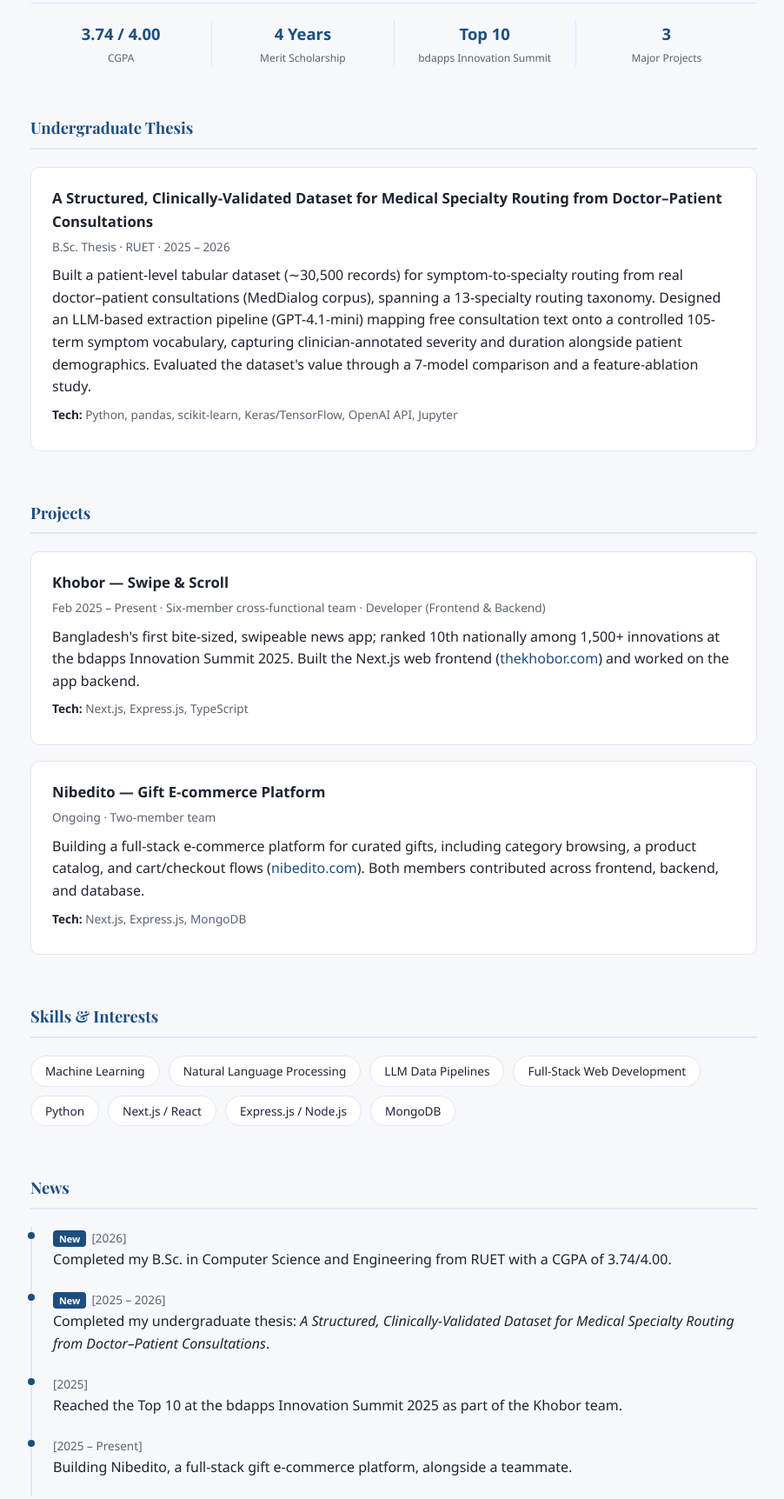
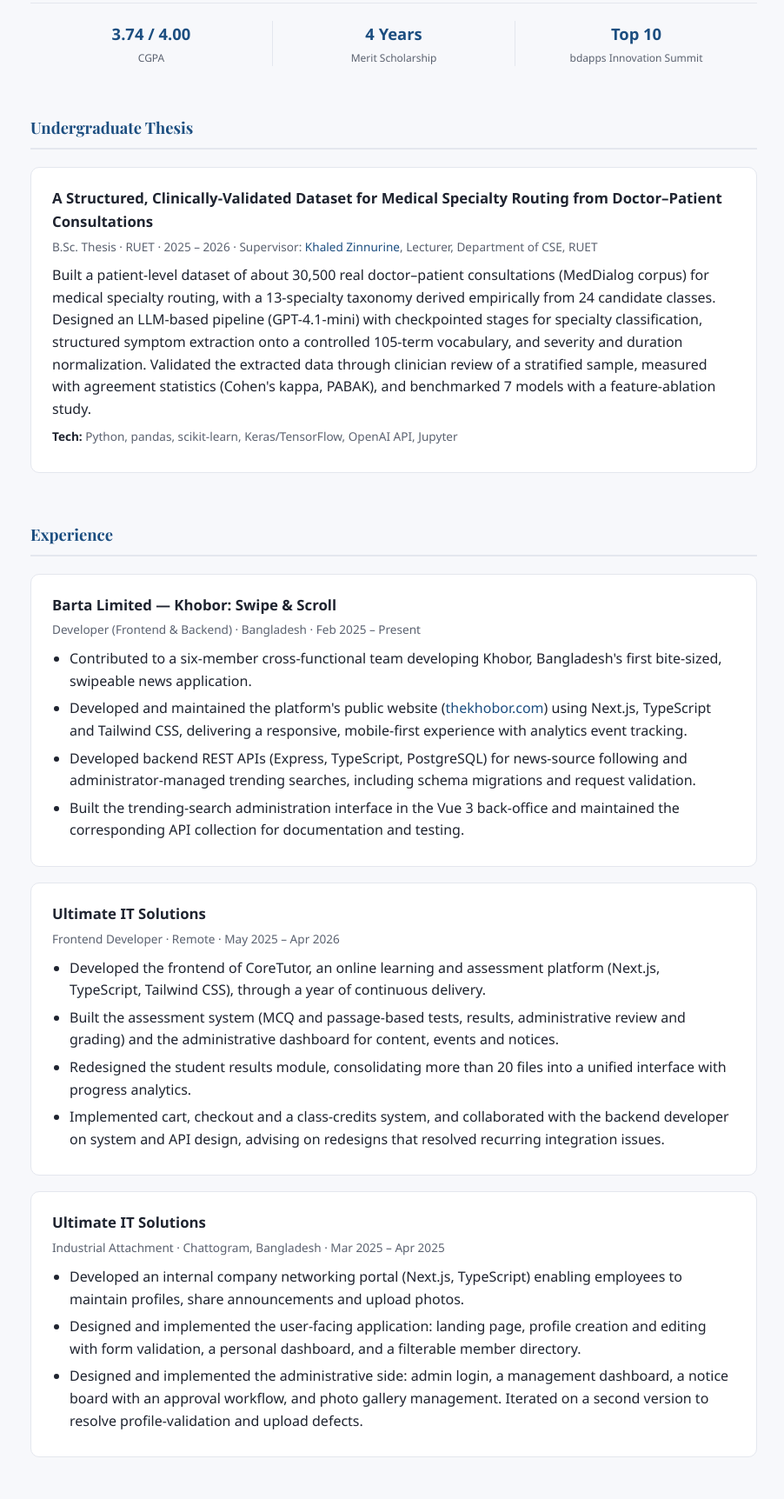
Before and after one commit to Niloydey59/Niloydey59.github.io, a plain HTML site: page index.html in a window 1280 px wide. Shown: the part 630-2354 px from the top of the page at 87% size, without its empty margins (327-1229 px from the left). Drawn offline with nearby package versions, Linux system fonts and the light colour scheme.

Commit message:
Update portfolio experience and project details
Refreshes the portfolio with professional experience, revised thesis and project content, categorized skills, updated news, and styling for experience lists. Also updates the profile image and public CV.

```diff
--- a/index.html
+++ b/index.html
@@ -20,6 +20,7 @@
     <nav>
       <a href="#about" class="active">About</a>
       <a href="#thesis">Thesis</a>
+      <a href="#experience">Experience</a>
       <a href="#projects">Projects</a>
       <a href="#skills">Skills</a>
       <a href="#news">News</a>
@@ -88,10 +89,6 @@
           <div class="value">Top 10</div>
           <div class="label">bdapps Innovation Summit</div>
         </div>
-        <div class="stat">
-          <div class="value">3</div>
-          <div class="label">Major Projects</div>
-        </div>
       </div>
     </section>
 
@@ -99,17 +96,56 @@
       <h2>Undergraduate Thesis</h2>
       <div class="card">
         <h3>A Structured, Clinically-Validated Dataset for Medical Specialty Routing from Doctor&ndash;Patient Consultations</h3>
-        <div class="meta">B.Sc. Thesis &middot; RUET &middot; 2025 &ndash; 2026</div>
+        <div class="meta">B.Sc. Thesis &middot; RUET &middot; 2025 &ndash; 2026 &middot; Supervisor:
+          <a href="https://ruet.ac.bd/khaledruet26" target="_blank" rel="noopener">Khaled Zinnurine</a>,
+          Lecturer, Department of CSE, RUET</div>
         <p>
-          Built a patient-level tabular dataset (&sim;30,500 records) for symptom-to-specialty
-          routing from real doctor&ndash;patient consultations (MedDialog corpus), spanning a
-          13-specialty routing taxonomy. Designed an LLM-based extraction pipeline
-          (GPT-4.1-mini) mapping free consultation text onto a controlled 105-term symptom
-          vocabulary, capturing clinician-annotated severity and duration alongside patient
-          demographics. Evaluated the dataset's value through a 7-model comparison and a
+          Built a patient-level dataset of about 30,500 real doctor&ndash;patient consultations
+          (MedDialog corpus) for medical specialty routing, with a 13-specialty taxonomy derived
+          empirically from 24 candidate classes. Designed an LLM-based pipeline (GPT-4.1-mini)
+          with checkpointed stages for specialty classification, structured symptom extraction
+          onto a controlled 105-term vocabulary, and severity and duration normalization.
+          Validated the extracted data through clinician review of a stratified sample, measured
+          with agreement statistics (Cohen's kappa, PABAK), and benchmarked 7 models with a
           feature-ablation study.
         </p>
         <p class="tech"><strong>Tech:</strong> Python, pandas, scikit-learn, Keras/TensorFlow, OpenAI API, Jupyter</p>
+      </div>
+    </section>
+
+    <section id="experience">
+      <h2>Experience</h2>
+
+      <div class="card">
+        <h3>Barta Limited &mdash; Khobor: Swipe &amp; Scroll</h3>
+        <div class="meta">Developer (Frontend &amp; Backend) &middot; Bangladesh &middot; Feb 2025 &ndash; Present</div>
+        <ul>
+          <li>Contributed to a six-member cross-functional team developing Khobor, Bangladesh's first bite-sized, swipeable news application.</li>
+          <li>Developed and maintained the platform's public website (<a href="https://thekhobor.com" target="_blank" rel="noopener">thekhobor.com</a>) using Next.js, TypeScript and Tailwind CSS, delivering a responsive, mobile-first experience with analytics event tracking.</li>
+          <li>Developed backend REST APIs (Express, TypeScript, PostgreSQL) for news-source following and administrator-managed trending searches, including schema migrations and request validation.</li>
+          <li>Built the trending-search administration interface in the Vue 3 back-office and maintained the corresponding API collection for documentation and testing.</li>
+        </ul>
+      </div>
+
+      <div class="card">
+        <h3>Ultimate IT Solutions</h3>
+        <div class="meta">Frontend Developer &middot; Remote &middot; May 2025 &ndash; Apr 2026</div>
+        <ul>
+          <li>Developed the frontend of CoreTutor, an online learning and assessment platform (Next.js, TypeScript, Tailwind CSS), through a year of continuous delivery.</li>
+          <li>Built the assessment system (MCQ and passage-based tests, results, administrative review and grading) and the administrative dashboard for content, events and notices.</li>
+          <li>Redesigned the student results module, consolidating more than 20 files into a unified interface with progress analytics.</li>
+          <li>Implemented cart, checkout and a class-credits system, and collaborated with the backend developer on system and API design, advising on redesigns that resolved recurring integration issues.</li>
+        </ul>
+      </div>
+
+      <div class="card">
+        <h3>Ultimate IT Solutions</h3>
+        <div class="meta">Industrial Attachment &middot; Chattogram, Bangladesh &middot; Mar 2025 &ndash; Apr 2025</div>
+        <ul>
+          <li>Developed an internal company networking portal (Next.js, TypeScript) enabling employees to maintain profiles, share announcements and upload photos.</li>
+          <li>Designed and implemented the user-facing application: landing page, profile creation and editing with form validation, a personal dashboard, and a filterable member directory.</li>
+          <li>Designed and implemented the administrative side: admin login, a management dashboard, a notice board with an approval workflow, and photo gallery management. Iterated on a second version to resolve profile-validation and upload defects.</li>
+        </ul>
       </div>
     </section>
 
@@ -117,41 +153,71 @@
       <h2>Projects</h2>
 
       <div class="card">
-        <h3>Khobor &mdash; Swipe &amp; Scroll</h3>
-        <div class="meta">Feb 2025 &ndash; Present &middot; Six-member cross-functional team &middot; Developer (Frontend &amp; Backend)</div>
+        <h3>Nibedito &mdash; Gift E-commerce Platform</h3>
+        <div class="meta">Full-Stack Developer &middot; Two-member team &middot; Jan 2025 &ndash; Present &middot;
+          <a href="https://nibedito.com" target="_blank" rel="noopener">nibedito.com</a></div>
         <p>
-          Bangladesh's first bite-sized, swipeable news app; ranked 10th nationally among
-          1,500+ innovations at the bdapps Innovation Summit 2025. Built the Next.js web
-          frontend (<a href="https://thekhobor.com" target="_blank" rel="noopener">thekhobor.com</a>)
-          and worked on the app backend.
+          Full-stack e-commerce platform for curated gifts, built in a two-member team. It covers
+          the customer storefront, user and administrator dashboards, a variant-aware cart,
+          wishlist, a banner-managed homepage and a product review system with image uploads and
+          moderation. I designed and implemented the REST APIs, with JWT authentication, request
+          validation and Cloudinary image management.
         </p>
-        <p class="tech"><strong>Tech:</strong> Next.js, Express.js, TypeScript</p>
+        <p class="tech"><strong>Tech:</strong> Next.js, React, TypeScript, Tailwind CSS, Express.js, MongoDB, Cloudinary</p>
       </div>
 
       <div class="card">
-        <h3>Nibedito &mdash; Gift E-commerce Platform</h3>
-        <div class="meta">Ongoing &middot; Two-member team</div>
+        <h3>Data Mining Project: Player Rank Prediction</h3>
+        <div class="meta">Individual project &middot; Oct 2025</div>
         <p>
-          Building a full-stack e-commerce platform for curated gifts, including category
-          browsing, a product catalog, and cart/checkout flows
-          (<a href="https://nibedito.com" target="_blank" rel="noopener">nibedito.com</a>).
-          Both members contributed across frontend, backend, and database.
+          Built a custom dataset of about 1,700 player records and 33 features with a rate-limited
+          web scraper, then engineered features, selected 9 of 30 by chi-square and correlation
+          analysis, and compared 8 classification models with stratified cross-validation.
         </p>
-        <p class="tech"><strong>Tech:</strong> Next.js, Express.js, MongoDB</p>
+        <p class="tech"><strong>Tech:</strong> Python, pandas, scikit-learn, XGBoost, LightGBM, CatBoost, Node.js, Puppeteer</p>
       </div>
     </section>
 
     <section id="skills">
-      <h2>Skills &amp; Interests</h2>
-      <div class="tags">
-        <span class="tag">Machine Learning</span>
-        <span class="tag">Natural Language Processing</span>
-        <span class="tag">LLM Data Pipelines</span>
-        <span class="tag">Full-Stack Web Development</span>
-        <span class="tag">Python</span>
-        <span class="tag">Next.js / React</span>
-        <span class="tag">Express.js / Node.js</span>
-        <span class="tag">MongoDB</span>
+      <h2>Skills</h2>
+      <div class="skill-group">
+        <h3>Programming Languages</h3>
+        <div class="tags">
+          <span class="tag">Python</span>
+          <span class="tag">C++</span>
+          <span class="tag">SQL</span>
+          <span class="tag">JavaScript</span>
+          <span class="tag">TypeScript</span>
+        </div>
+      </div>
+      <div class="skill-group">
+        <h3>Machine Learning &amp; Data</h3>
+        <div class="tags">
+          <span class="tag">scikit-learn</span>
+          <span class="tag">TensorFlow / Keras</span>
+          <span class="tag">pandas</span>
+          <span class="tag">NumPy</span>
+          <span class="tag">LLM-based data pipelines</span>
+        </div>
+      </div>
+      <div class="skill-group">
+        <h3>Web &amp; Backend</h3>
+        <div class="tags">
+          <span class="tag">Next.js</span>
+          <span class="tag">React</span>
+          <span class="tag">Express.js</span>
+          <span class="tag">Node.js</span>
+          <span class="tag">MongoDB</span>
+        </div>
+      </div>
+      <div class="skill-group">
+        <h3>Tools &amp; Platforms</h3>
+        <div class="tags">
+          <span class="tag">Git</span>
+          <span class="tag">Jupyter</span>
+          <span class="tag">Linux</span>
+          <span class="tag">Docker (basic)</span>
+        </div>
       </div>
     </section>
 
@@ -172,8 +238,9 @@
           Reached the Top 10 at the bdapps Innovation Summit 2025 as part of the Khobor team.
         </li>
         <li>
-          <span class="date">[2025 &ndash; Present]</span><br>
-          Building Nibedito, a full-stack gift e-commerce platform, alongside a teammate.
+          <span class="date">[Sep 2026]</span><br>
+          Nibedito, a full-stack gift e-commerce platform built with a teammate, went live at
+          <a href="https://nibedito.com" target="_blank" rel="noopener">nibedito.com</a>.
         </li>
       </ul>
     </section>
--- a/style.css
+++ b/style.css
@@ -277,6 +277,16 @@ section > h2 {
   margin-bottom: 10px;
 }
 .card p { margin: 0 0 8px; }
+.card ul { margin: 0; padding-left: 20px; }
+.card li { margin-bottom: 6px; }
+
+.skill-group { margin-bottom: 18px; }
+.skill-group h3 {
+  font-family: "Segoe UI", Helvetica, Arial, sans-serif;
+  font-size: 0.9rem;
+  font-weight: 700;
+  margin: 0 0 8px;
+}
 .card .tech {
   font-size: 0.85rem;
   color: var(--text-muted);
```
Also changed, not shown: assets/images/niloy.jpg, 2 other files.
